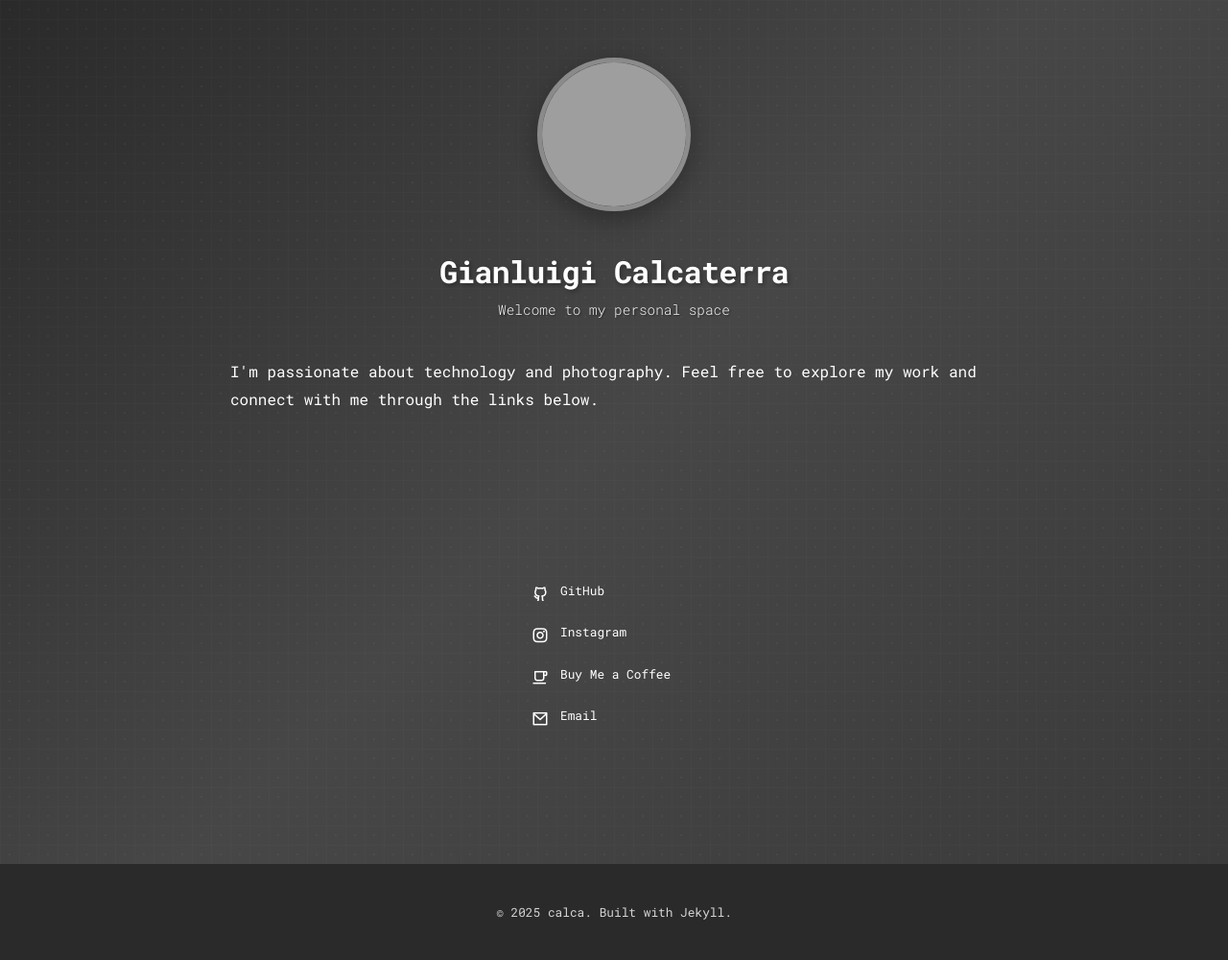
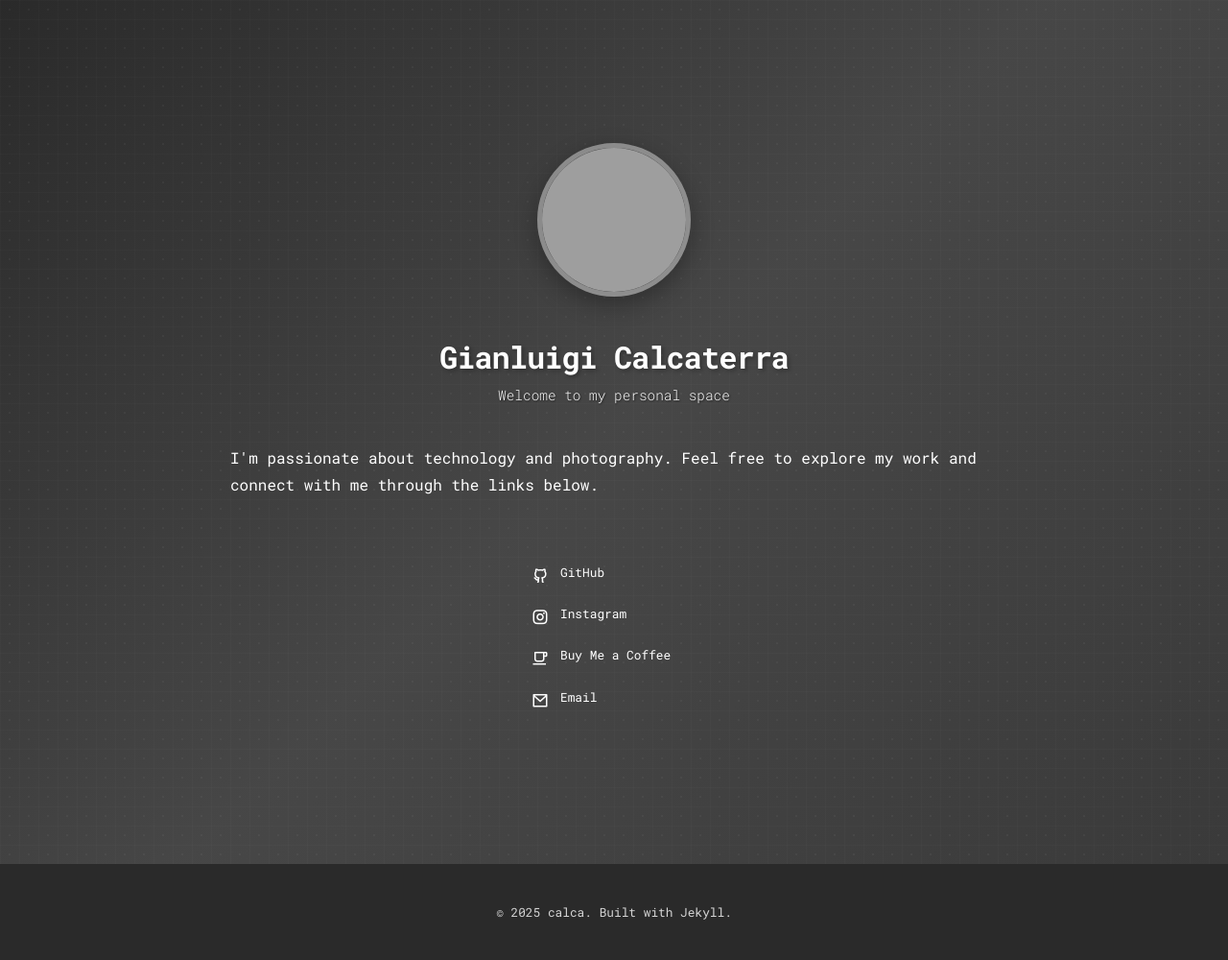
Before and after one commit to calca/calca.github.io, a Jekyll site: the page built from index.md, in a window 1280 px wide. Shown: the whole page at 96% size. Built offline with Jekyll 4.4.1, drawn with Linux system fonts in a browser that asks for light colours; nearby versions of some CDN libraries; grey boxes are pictures that could not be loaded.

Commit message:
Fix mobile header centering: Vertically center hero content on all screen sizes (#33)
* Initial plan

* Fix mobile header centering: Vertically center hero content on all screen sizes

Co-authored-by: calca <78342+calca@users.noreply.github.com>

---------

Co-authored-by: copilot-swe-agent[bot] <198982749+Copilot@users.noreply.github.com>
Co-authored-by: calca <78342+calca@users.noreply.github.com>

```diff
--- a/_sass/main.scss
+++ b/_sass/main.scss
@@ -61,7 +61,7 @@ body {
   padding: 60px 0 60px 0; // Ensure adequate bottom padding
   min-height: 100vh;
   display: flex;
-  align-items: flex-start;
+  align-items: center; // Changed from flex-start to center for vertical centering
   justify-content: center;
   position: relative;
 
@@ -71,8 +71,8 @@ body {
     display: flex;
     flex-direction: column;
     align-items: center;
-    min-height: calc(100vh - 120px); // viewport minus hero padding
-    padding-bottom: 40px; // Extra bottom padding to ensure buttons don't touch edge
+    justify-content: center; // Center content vertically within the container
+    padding: 20px 0; // Add consistent padding instead of using min-height
   }
 
   .avatar-container {
@@ -121,7 +121,7 @@ body {
     align-items: flex-start;
     gap: 2px;  // Reduced from 12px to bring links closer
     max-width: 300px;
-    margin: auto 0 30px 0; // Push to bottom but keep 30px padding at bottom
+    margin-top: 40px; // Add top margin instead of using auto margins
     text-align: left;
 
     .social-link {
@@ -269,10 +269,10 @@ body {
 // Responsive design
 @media (max-width: 768px) {
   .hero {
-    padding: 30px 0 40px 0; // Increase bottom padding on mobile
+    padding: 40px 0; // Simplified padding for mobile
 
     .hero-content {
-      padding-bottom: 20px; // Adjust hero content padding for mobile
+      padding: 20px 0; // Consistent padding for mobile
     }
 
     .avatar-container {
@@ -298,7 +298,7 @@ body {
       align-items: center;
       gap: 8px;  // Consistent with desktop
       max-width: 100%;
-      margin: auto 0 20px 0; // Ensure bottom margin on mobile
+      margin-top: 30px; // Consistent top margin on mobile
 
       .social-link {
         padding: 8px 14px;  // Consistent proportions
@@ -341,10 +341,10 @@ body {
   }
 
   .hero {
-    padding: 20px 0 30px 0; // Ensure bottom padding on small screens
+    padding: 30px 0; // Simplified padding for small screens
 
     .hero-content {
-      padding-bottom: 15px; // Adjust for very small screens
+      padding: 15px 0; // Consistent padding for small screens
     }
 
     .avatar-container {
```
